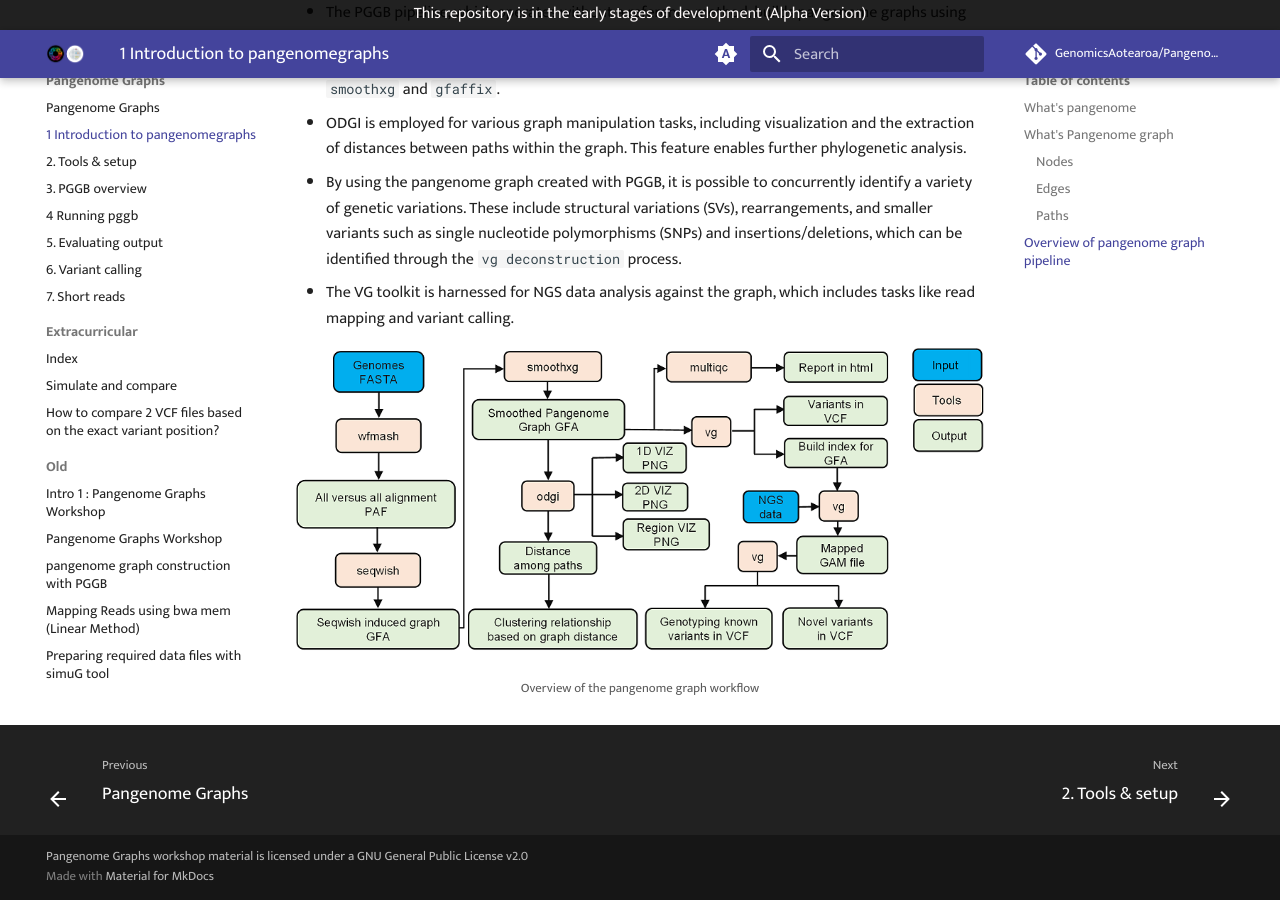
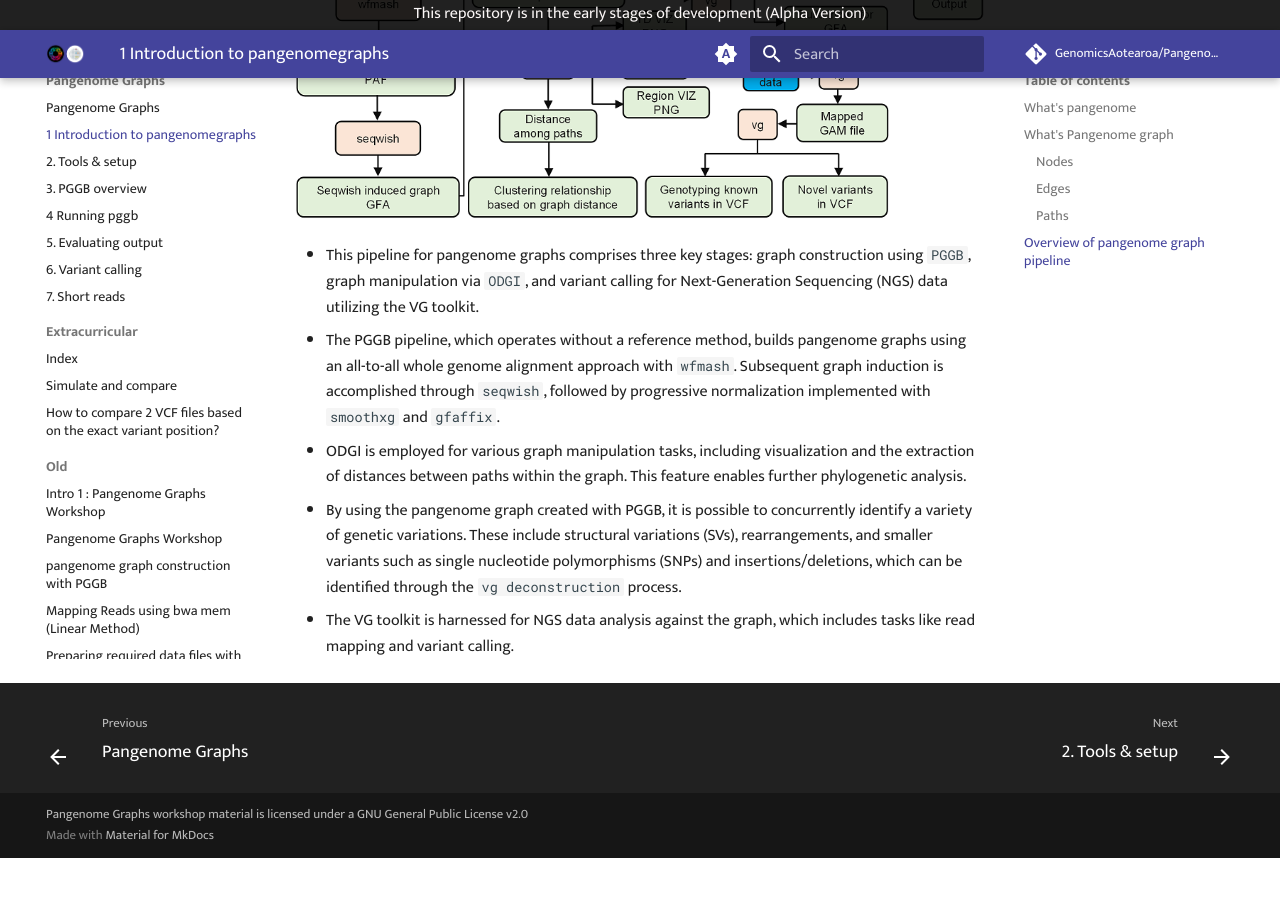
Before and after one commit to GenomicsAotearoa/Pangenome-Graphs-Workshop, an MkDocs documentation site: the page built from docs/1_Introduction_to_pangenomegraphs.md, in a window 1280 px wide and 900 px high, scrolled down 1755 px. Built offline with MkDocs 1.6.1 and Material for MkDocs 9.7.7, drawn with Linux system fonts in a browser that asks for light colours; comment, search, counter and statistics services are not loaded; after the commit the page ends 2613 px from its top, so only the background shows below that.

Commit message:
Update 1_Introduction_to_pangenomegraphs.md

```diff
--- a/docs/1_Introduction_to_pangenomegraphs.md
+++ b/docs/1_Introduction_to_pangenomegraphs.md
@@ -36,12 +36,12 @@ Pangenome graphs are pangenomes stored in graph models that can capture the enti
 
 
 ## Overview of pangenome graph pipeline
+
+![image](theme_figures/pangenome_graph_pipeline_small.png)
+
+
 - This pipeline for pangenome graphs comprises three key stages: graph construction using `PGGB`, graph manipulation via `ODGI`, and variant calling for Next-Generation Sequencing (NGS) data utilizing the VG toolkit.
 - The PGGB pipeline, which operates without a reference method, builds pangenome graphs using an all-to-all whole genome alignment approach with `wfmash`. Subsequent graph induction is accomplished through `seqwish`, followed by progressive normalization implemented with `smoothxg` and `gfaffix`.
 - ODGI is employed for various graph manipulation tasks, including visualization and the extraction of distances between paths within the graph. This feature enables further phylogenetic analysis.
 - By using the pangenome graph created with PGGB, it is possible to concurrently identify a variety of genetic variations. These include structural variations (SVs), rearrangements, and smaller variants such as single nucleotide polymorphisms (SNPs) and insertions/deletions, which can be identified through the `vg deconstruction` process.
 - The VG toolkit is harnessed for NGS data analysis against the graph, which includes tasks like read mapping and variant calling.
-
-![image](theme_figures/pangenome_graph_pipeline_small.png)
-
-<center><small>Overview of the pangenome graph workflow</small></center>
```
